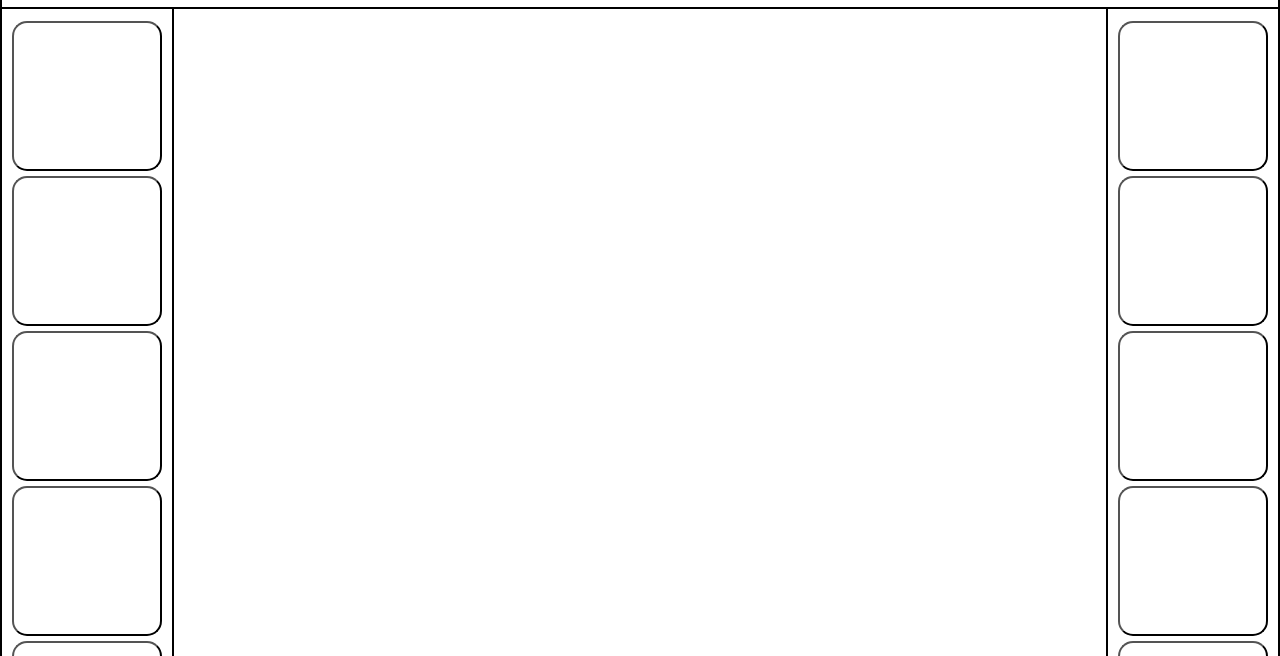
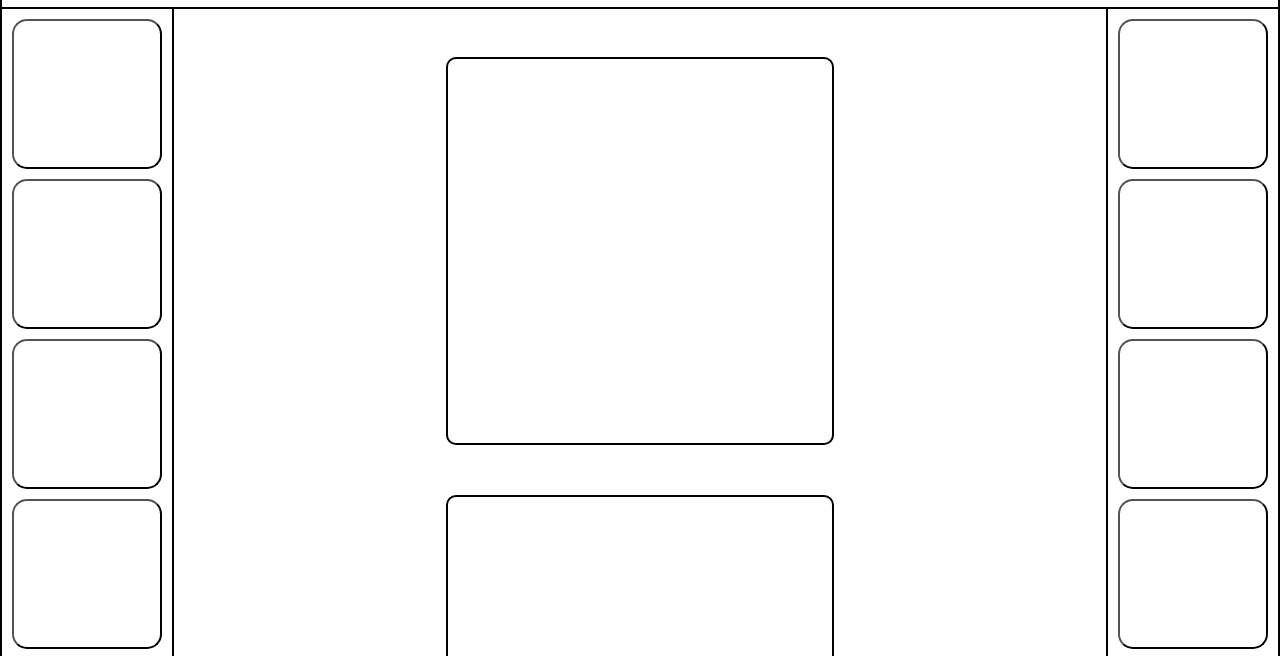
Before and after one commit to IcePillow-cmd/modern-old-record, a plain HTML site: page index.html in a window 1280 px wide. Shown: the part 84-740 px from the top of the page. Drawn offline with nearby package versions, Linux system fonts and the light colour scheme.

Commit message:
Revised Overall Layout
- Changed Layout for Track-info
- Fixed layout for Track-info
- Added Containers

```diff
--- a/index.html
+++ b/index.html
@@ -13,6 +13,7 @@
         <img src="" alt="Logo" class="logo">
         <h1 class="heading"> Modern Old Records</h1>
     </div>
+    <div class="track-container">
         <div class="reel-container">
             <div class="reel">
                 <button class="track-categories"></button>
@@ -20,6 +21,11 @@
                 <button class="track-categories"></button>
                 <button class="track-categories"></button>
                 <button class="track-categories"></button>
+            </div>
+            <div>
+                <div class="track-info"></div>
+                <div class="track-info"></div>
+                <div class="track-info"></div>
             </div>
             <div class="reel">
                 <button class="track-categories"></button>
@@ -29,17 +35,9 @@
                 <button class="track-categories"></button>
             </div>
         </div>
-    <div class="player-container">
-        <div class="player">
-            <div class="disk"></div>
-        </div>
-        <div class="track">
-            <audio></audio>
-            <p class="track-title"></p>
-        </div>
     </div>
     <div>
-        <div class="track-info">
+        <div class="track-player">
 
         </div>
         <div class="author-info">
--- a/style.css
+++ b/style.css
@@ -8,9 +8,6 @@ body {
     font-weight: normal;
     vertical-align: baseline;
     background: transparent;
-    display: flex;
-    flex-direction: column;
-    height: 100vh;
 }
 
 .header {
@@ -25,6 +22,12 @@ body {
     font-family: "nunito", "sans-serif";
     margin: 0px;
     margin: auto;
+}
+
+.track-container {
+    display: flex;
+    /*flex-direction: column;*/
+    height: 100%;
 }
 
 .reel-container {
@@ -42,7 +45,7 @@ body {
     border: 2px solid black;
     display: flex;
     flex-direction: column;
-    justify-content: space-around;
+    gap: 10px;
     align-items: center;
 }
 
@@ -52,3 +55,11 @@ body {
     background: white;
     border-radius: 10%;
 }
+
+.track-info {
+    border: 2px solid black;
+    border-radius: 10px;
+    width: 30vw;
+    height: 30vw;
+    margin: 50px;
+}
```
Lines whose indentation alone changed are shown as unchanged.
